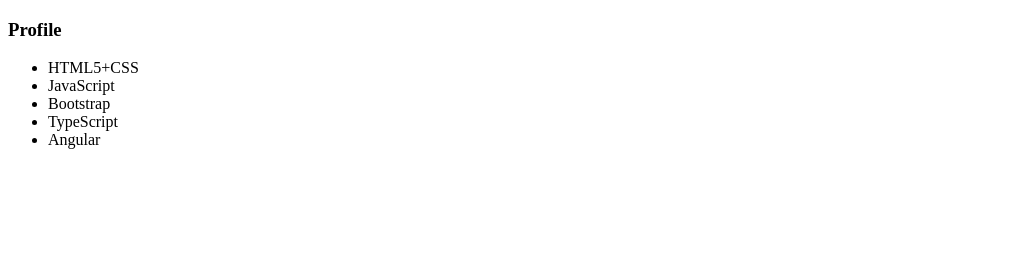
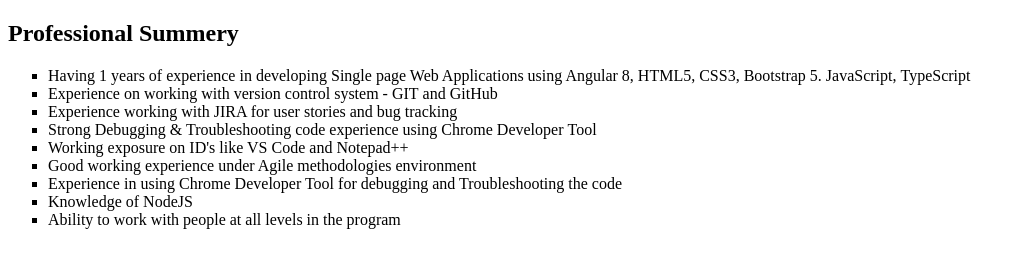
Before and after one commit to sagarlade/my-profile, a plain HTML site: page home.html in a window 1280 px wide. Shown: the whole page, without its empty margins (0-1023 px from the left). Drawn offline with Linux system fonts and the light colour scheme.

```diff
--- a/home.html
+++ b/home.html
@@ -1,19 +1,40 @@
 <!DOCTYPE html>
 <html lang="en">
-<head>
-    <meta charset="UTF-8">
-    <meta http-equiv="X-UA-Compatible" content="IE=edge">
-    <meta name="viewport" content="width=device-width, initial-scale=1.0">
+  <head>
+    <meta charset="UTF-8" />
+    <meta http-equiv="X-UA-Compatible" content="IE=edge" />
+    <meta name="viewport" content="width=device-width, initial-scale=1.0" />
     <title>Home</title>
-</head>
-<body>
-    <h3>Profile</h3>
+  </head>
+  <body>
+    <h2>Professional Summery</h2>
     <ul>
-        <li>HTML5+CSS</li>
-        <li>JavaScript</li>
-        <li>Bootstrap</li>
-        <li>TypeScript</li>
-        <li>Angular</li>
+      <li type="square">
+        Having 1 years of experience in developing Single page Web Applications
+        using Angular 8, HTML5, CSS3, Bootstrap 5. JavaScript, TypeScript
+      </li>
+      <li type="square">
+        Experience on working with version control system - GIT and GitHub
+      </li>
+      <li type="square">
+        Experience working with JIRA for user stories and bug tracking
+      </li>
+      <li type="square">
+        Strong Debugging & Troubleshooting code experience using
+        Chrome Developer Tool
+      </li>
+      <li type="square">Working exposure on ID's like VS Code and Notepad++</li>
+      <li type="square">
+        Good working experience under Agile methodologies environment
+      </li>
+      <li type="square">
+        Experience in using Chrome Developer Tool for debugging and
+        Troubleshooting the code
+      </li>
+      <li type="square">Knowledge of NodeJS</li>
+      <li type="square">
+        Ability to work with people at all levels in the program
+      </li>
     </ul>
-</body>
+  </body>
 </html>
```
